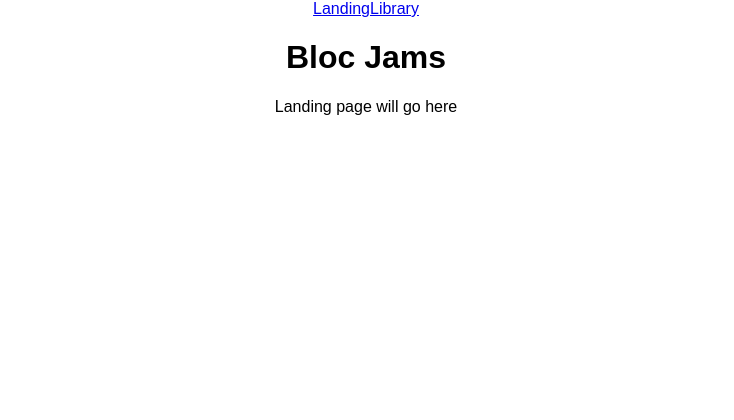
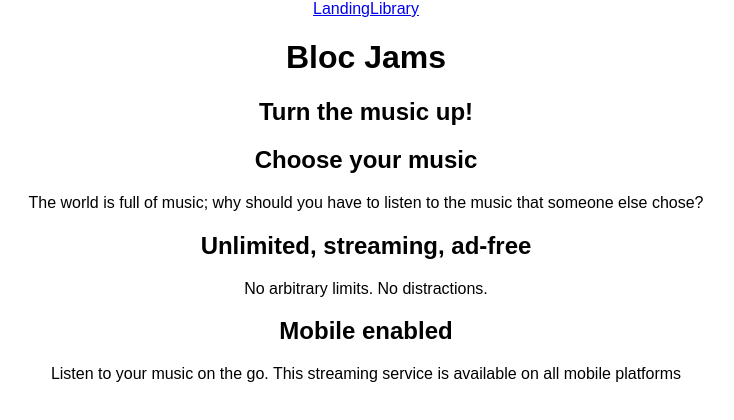
Before and after one commit to drwhirstyburgers/bloc-jams-react, a React (Create React App) app: page / in a window 1280 px wide. Shown: the top 420 px of the page, without its empty margins (274-1008 px from the left). Built offline with nearby package versions, Linux system fonts and the light colour scheme.

Commit message:
Landing page content added

```diff
--- a/src/components/Landing.js
+++ b/src/components/Landing.js
@@ -2,8 +2,23 @@
 
 const Landing = () => (
   <section className="landing">
-    Landing page will go here
+    <h1 className="hero-title">Turn the music up!</h1>
+
+  <section className="selling-points">
+    <div className="point">
+      <h2 className="point-title">Choose your music</h2>
+      <p className="point-description">The world is full of music; why should you have to listen to the music that someone else chose?</p>
+    </div>
+    <div className="point">
+      <h2 className="point-title">Unlimited, streaming, ad-free</h2>
+      <p className="point-description">No arbitrary limits. No distractions.</p>
+    </div>
+    <div className="point">
+      <h2 className="point-title">Mobile enabled</h2>
+      <p className="point-description">Listen to your music on the go. This streaming service is available on all mobile platforms</p>
+    </div>
   </section>
+ </section>
 );
 
 export default Landing;
```
